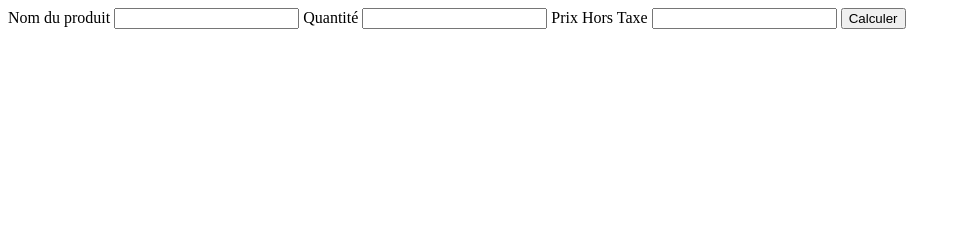
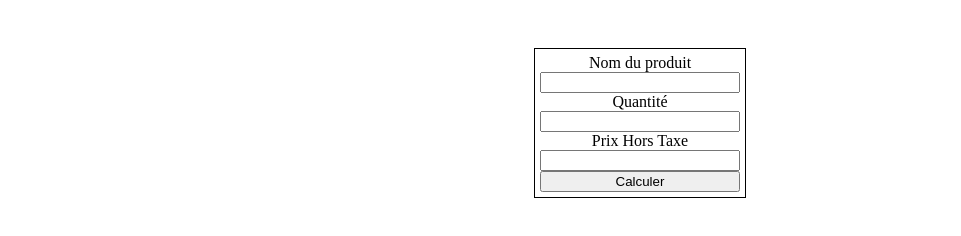
Before and after one commit to BenoitVicaire/Cours_JavaScript, a plain HTML site: page index.html in a window 1280 px wide. Shown: the whole page, without its empty margins (0-961 px from the left). Drawn offline with Linux system fonts and the light colour scheme.

Commit message:
Ajout d'une mise en page

```diff
--- a/index.html
+++ b/index.html
@@ -3,6 +3,7 @@
 <head>
     <meta charset="UTF-8">
     <meta name="viewport" content="width=device-width, initial-scale=1.0">
+    <link rel="stylesheet" href="sytle.css">
     <script src="script.js" defer></script>
     <title>Exercice_1</title>
 </head>
--- /dev/null
+++ b/sytle.css
@@ -0,0 +1,18 @@
+form{
+    margin: auto;
+    margin-top: 40px;
+    padding: 5px;
+    width: 200px;
+    display: flex;
+    flex-direction: column;
+    border: solid black 1px;
+    text-align: center;
+}
+main{
+    display: flex;
+    flex-direction: column;
+}
+#resultat{
+    margin-top: 50px;
+    text-align: center;
+}
```
